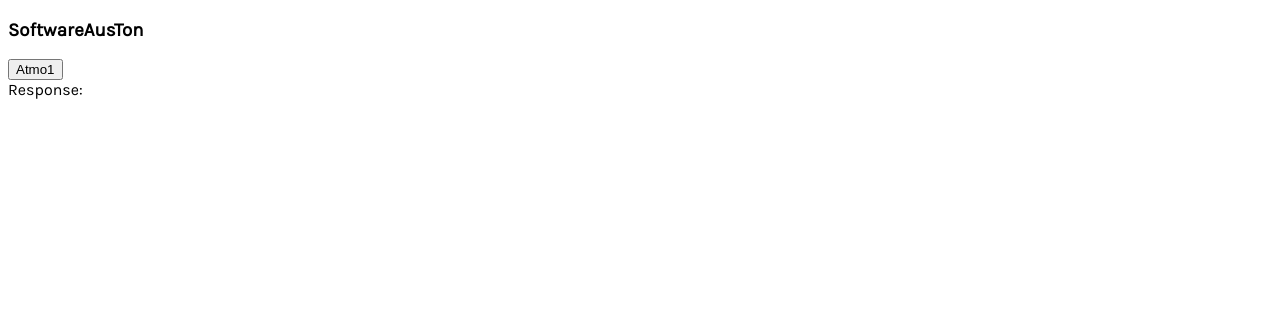
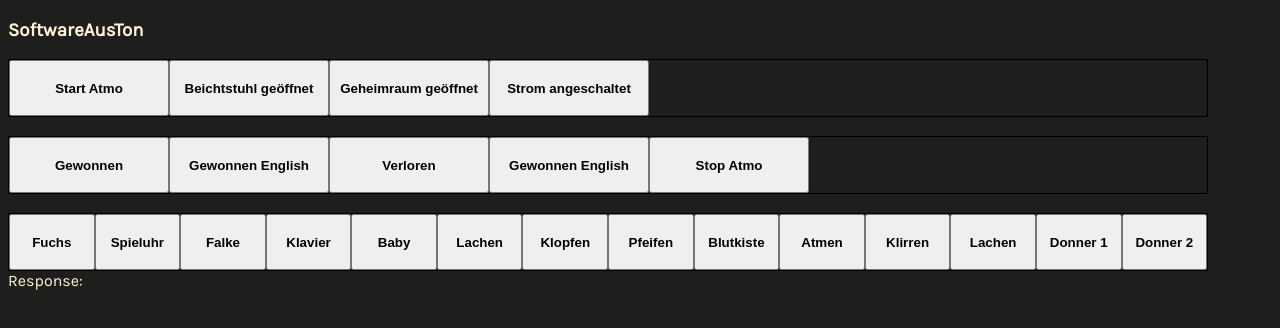
Before and after one commit to Satttoshi/software-aus-ton-audio-control, a Next.js app: page / in a window 1280 px wide. Shown: the top 328 px of the page. Built offline with nearby package versions, Linux system fonts and the light colour scheme.

Commit message:
add styling configs

```diff
--- /dev/null
+++ b/src/components/ButtonFx.tsx
@@ -0,0 +1,13 @@
+import {useStore} from "~/store/useStore";
+
+type Props = {
+    fxId: number;
+    label: string;
+}
+
+export default function ButtonFx({fxId, label}: Props) {
+    const handlePlayFx = useStore(state => state.handlePlayFx);
+    return (
+        <button onClick={() => handlePlayFx(fxId)}>{label}</button>
+    )
+}
--- a/src/components/ControlPanel.tsx
+++ b/src/components/ControlPanel.tsx
@@ -1,16 +1,59 @@
 import {useStore} from "~/store/useStore";
 import ButtonAtmo from "~/components/ButtonAtmo";
-
+import ButtonFx from "~/components/ButtonFx";
+import styled from "styled-components";
 
 export default function ControlPanel() {
     const responseMessage = useStore(state => state.responseMessage);
 
-
     return (
         <div>
             <h3>SoftwareAusTon</h3>
-            <ButtonAtmo groupId={0} label="Atmo1"/>
+            <StyledButtonContainer>
+                <ButtonAtmo groupId={0} label="Start Atmo"/>
+                <ButtonAtmo groupId={1} label="Beichtstuhl geöffnet"/>
+                <ButtonAtmo groupId={2} label="Geheimraum geöffnet"/>
+                <ButtonAtmo groupId={3} label="Strom angeschaltet"/>
+            </StyledButtonContainer>
+            <br/>
+                <StyledButtonContainer>
+                <ButtonAtmo groupId={4} label="Gewonnen"/>
+                <ButtonAtmo groupId={5} label="Gewonnen English"/>
+                <ButtonAtmo groupId={6} label="Verloren"/>
+                <ButtonAtmo groupId={7} label="Gewonnen English"/>
+                <ButtonAtmo groupId={-1} label="Stop Atmo"/>
+            </StyledButtonContainer>
+            <br/>
+            <StyledButtonContainer>
+                <ButtonFx fxId={0} label="Fuchs"/>
+                <ButtonFx fxId={1} label="Spieluhr"/>
+                <ButtonFx fxId={2} label="Falke"/>
+                <ButtonFx fxId={3} label="Klavier"/>
+                <ButtonFx fxId={4} label="Baby"/>
+                <ButtonFx fxId={5} label="Lachen"/>
+                <ButtonFx fxId={6} label="Klopfen"/>
+                <ButtonFx fxId={7} label="Pfeifen"/>
+                <ButtonFx fxId={8} label="Blutkiste"/>
+                <ButtonFx fxId={9} label="Atmen"/>
+                <ButtonFx fxId={10} label="Klirren"/>
+                <ButtonFx fxId={11} label="Lachen"/>
+                <ButtonFx fxId={12} label="Donner 1"/>
+                <ButtonFx fxId={13} label="Donner 2"/>
+            </StyledButtonContainer>
             <div>Response: {responseMessage}</div>
         </div>
     );
 }
+
+const StyledButtonContainer = styled.div`
+  display: flex;
+  border: 1px solid black;
+  width: 1200px;
+
+  button {
+    font-weight: 600;
+    width: 160px;
+    height: 56px;
+
+  }
+`;
--- a/src/pages/_app.tsx
+++ b/src/pages/_app.tsx
@@ -1,5 +1,10 @@
-import type { AppProps } from 'next/app'
+import type {AppProps} from 'next/app'
+import GlobalStyle from "~/../styles";
 
-export default function App({ Component, pageProps }: AppProps) {
-  return <Component {...pageProps} />
+export default function App({Component, pageProps}: AppProps) {
+    return (
+        <>
+            <GlobalStyle/>
+            <Component {...pageProps} />
+        </>)
 }
--- a/src/pages/index.tsx
+++ b/src/pages/index.tsx
@@ -1,8 +1,7 @@
 import Head from 'next/head'
-import localFont from "next/font/local"
+
 import ControlPanel from '../components/ControlPanel'
 
-const karla = localFont({src: '../../public/fonts/Karla-Regular.woff2'})
 
 export default function Home() {
 
@@ -14,7 +13,7 @@ export default function Home() {
         <meta name="viewport" content="width=device-width, initial-scale=1" />
         <link rel="icon" href="/favicon.ico" />
       </Head>
-      <main className={karla.className}>
+      <main>
         <ControlPanel />
       </main>
     </>
--- /dev/null
+++ b/styles.ts
@@ -0,0 +1,31 @@
+import {createGlobalStyle} from 'styled-components';
+import localFont from "next/font/local"
+
+const karla = localFont({src: './public/fonts/Karla-Regular.woff2'})
+
+export default createGlobalStyle`
+  *,
+  *::before,
+  *::after {
+    box-sizing: border-box;
+
+  }
+
+  :root {
+    --white: #FFF4D7;
+    --black: #1E1E1C;
+    --color1: #BB78A4;
+    --color2: #FDC506;
+    --color3: #ED684F;
+    --color4: #39AF7A;
+    --font1: ${karla.style.fontFamily};
+  }
+
+  body {
+    background: var(--black);
+    color: var(--white);
+    font-family: var(--font1);
+
+  }
+
+`;
```
